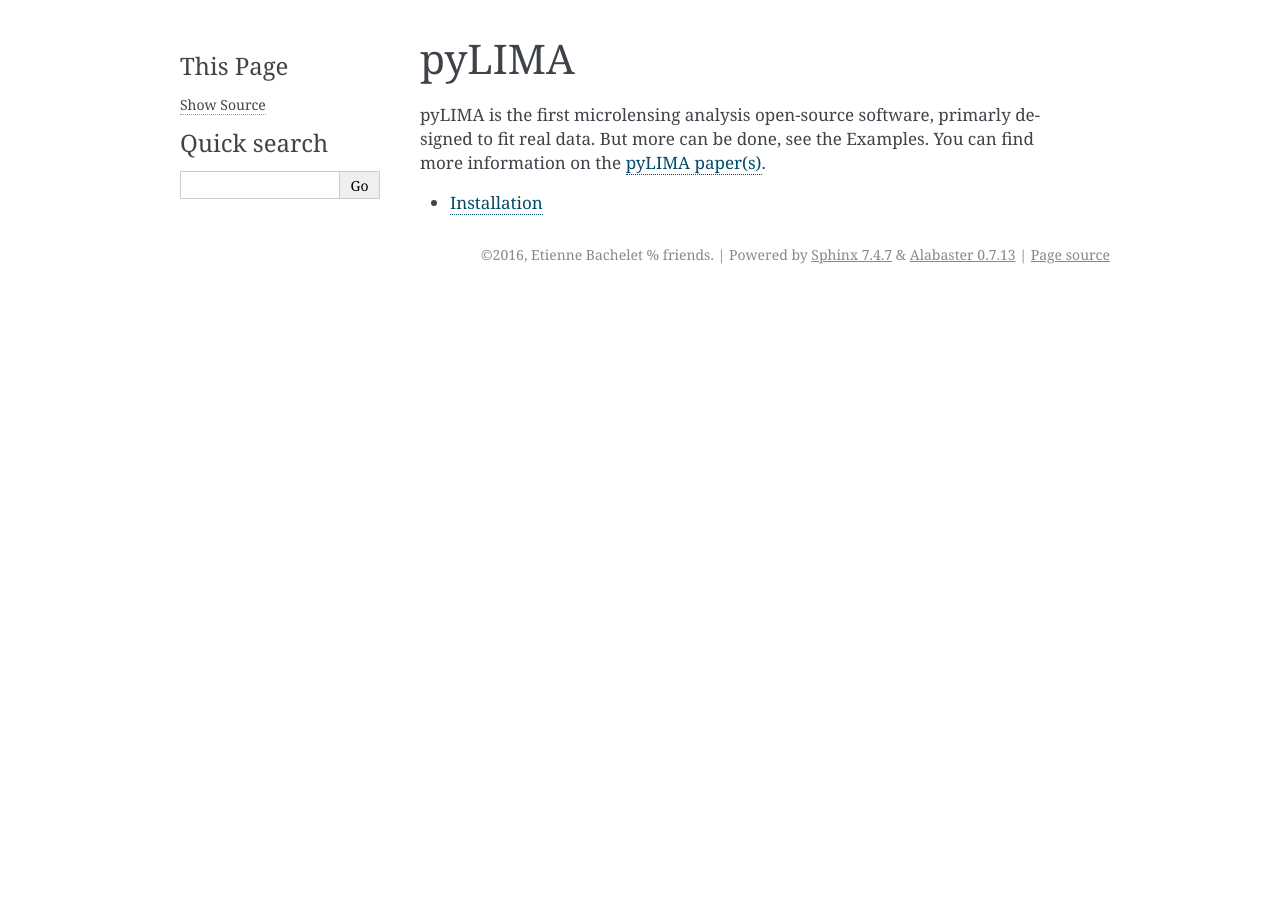
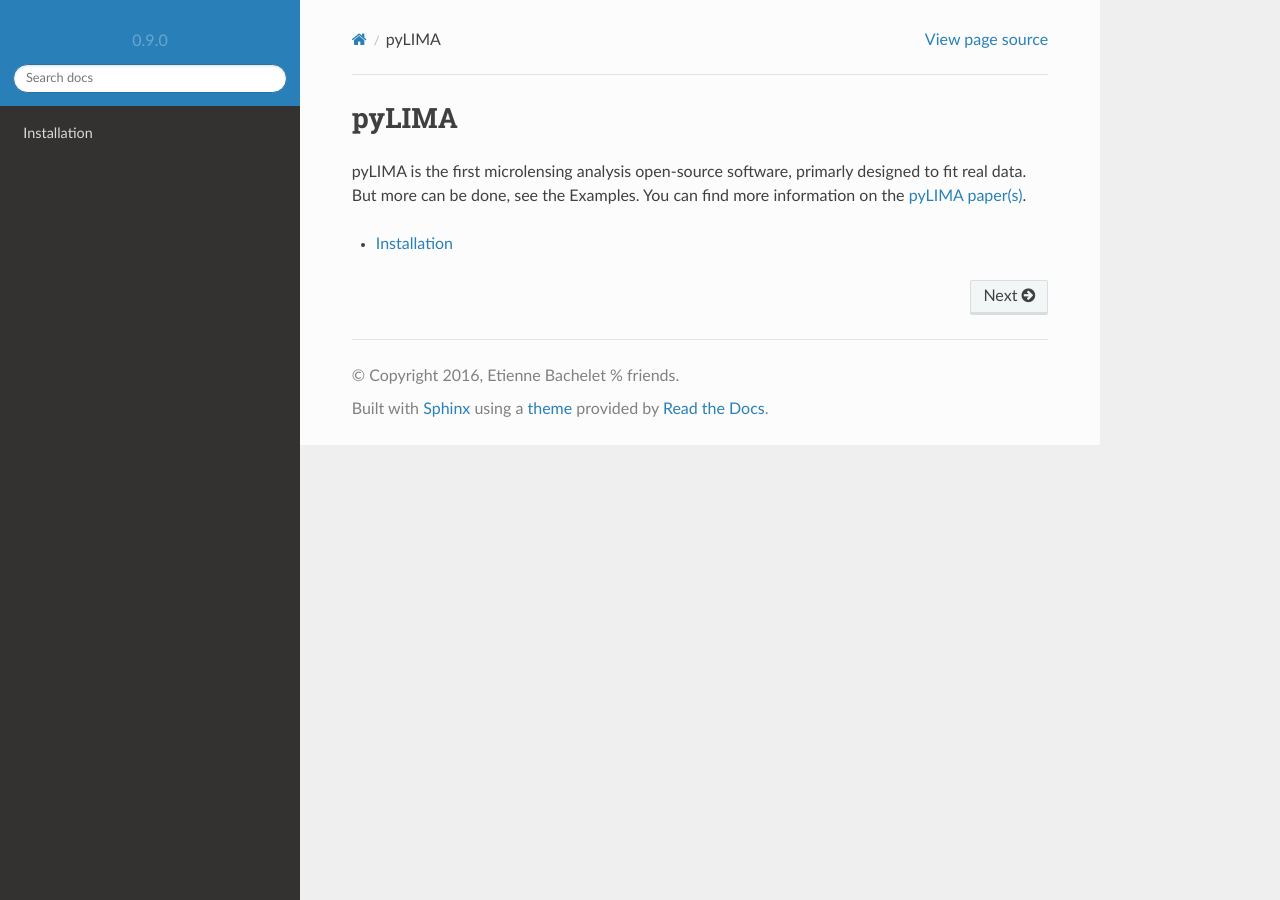
Before and after one commit to ebachelet/pyLIMA, a Sphinx documentation site: the page built from docs/index.rst, in a window 1280 px wide. Built offline with Sphinx 7.4.7 and the Read the Docs theme 2.0.0, drawn with Linux system fonts in a browser that asks for light colours; pages that are not in the unit, such as notebooks, are missing from menus.

Commit message:
NewDoc adding readthedocs template**3

```diff
--- a/docs/conf.py
+++ b/docs/conf.py
@@ -124,7 +124,7 @@
 
 # The theme to use for HTML and HTML Help pages.  See the documentation for
 # a list of builtin themes.
-html_theme = 'alabaster'
+
 
 # Theme options are theme-specific and customize the look and feel of a theme
 # further.  For a list of options available for each theme, see the
@@ -153,7 +153,7 @@
 # Add any paths that contain custom static files (such as style sheets) here,
 # relative to this directory. They are copied after the builtin static files,
 # so a file named "default.css" will overwrite the builtin "default.css".
-html_static_path = ['_static']
+
 
 # Add any extra paths that contain custom files (such as robots.txt or
 # .htaccess) here, relative to this directory. These files are copied
```
